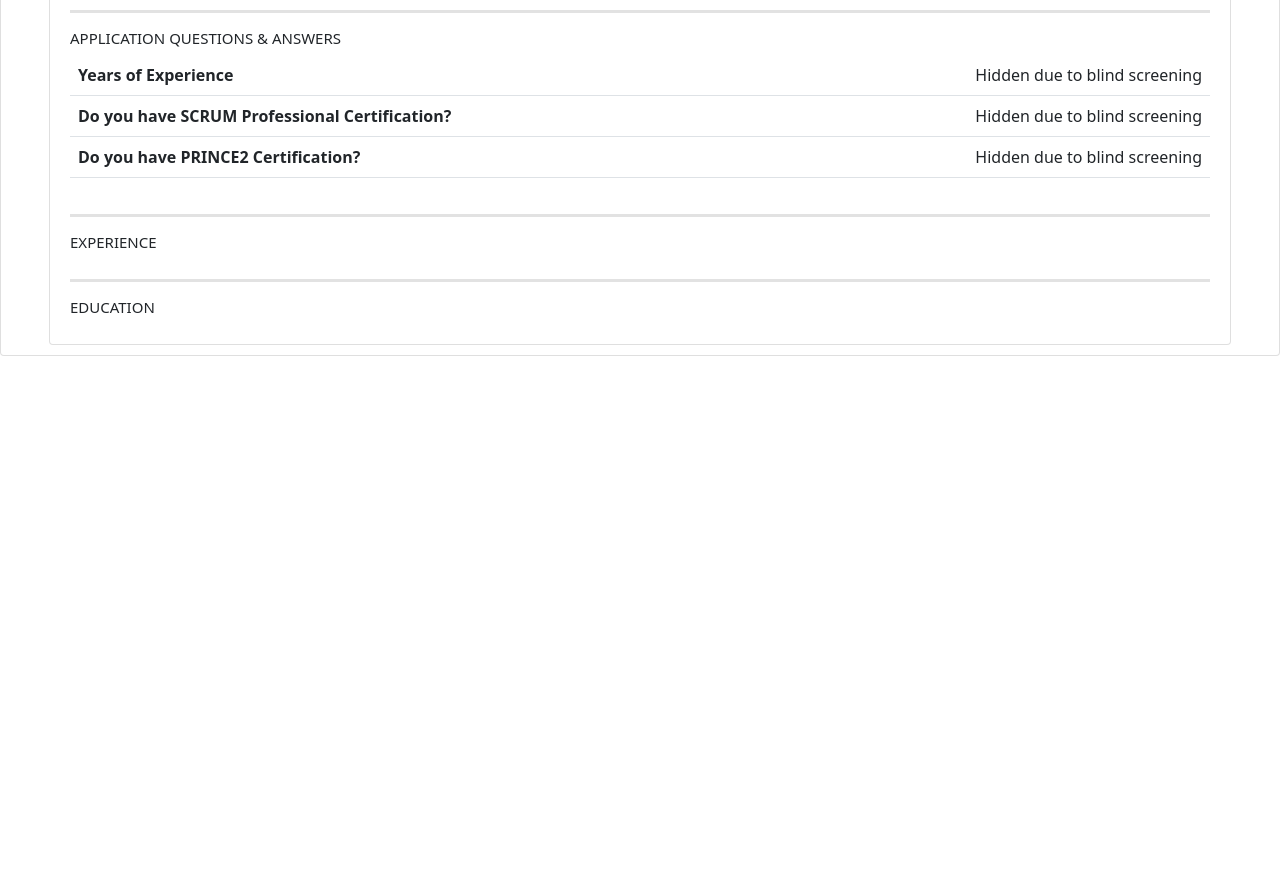
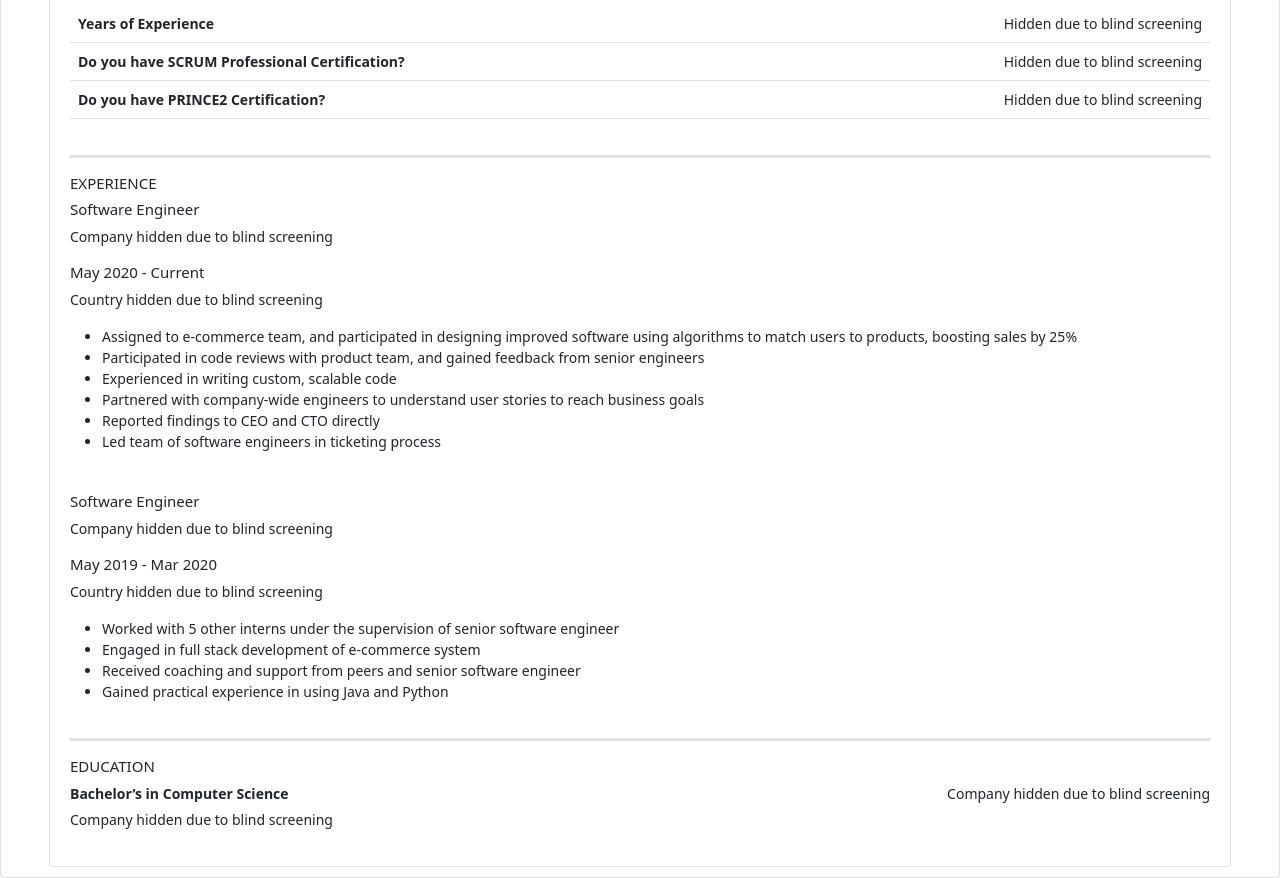
Before and after one commit to HFG-2022/Mosaic, a plain HTML site: page applicantView.html in a window 1280 px wide. Shown: the part 857-1735 px from the top of the page. Before the commit the page ends 1213 px from the top, so only its background shows below. Drawn offline with nearby package versions, Linux system fonts and the light colour scheme.

Commit message:
Add applicant resume details

```diff
--- a/applicantView.html
+++ b/applicantView.html
@@ -123,12 +123,48 @@
 
             <div class="applicant-fields">
                 <h4>EXPERIENCE</h4>
+                <h5 class="job-title">Software Engineer</h5>
+                <p class="company">Company hidden due to blind screening</p>
+                <h5 class="work-duration">May 2020 - Current</h5>
+                <p class="job-country">Country hidden due to blind screening</p>
+                <div class="job-details">
+                    <ul>
+                        <li>Assigned to e-commerce team, and participated in designing improved software using algorithms to match users to products, boosting sales by 25% </li>
+                        <li>Participated in code reviews with product team, and gained feedback from senior engineers</li>
+                        <li>Experienced in writing custom, scalable code</li>
+                        <li>Partnered with company-wide engineers to understand user stories to reach business goals</li>
+                        <li>Reported findings to CEO and CTO directly</li>
+                        <li>Led team of software engineers in ticketing process</li>
+                      </ul>
+                </div>
+
+                <br>
+
+                <h5 class="job-title">Software Engineer</h5>
+                <p class="company">Company hidden due to blind screening</p>
+                <h5 class="work-duration">May 2019 - Mar 2020</h5>
+                <p class="job-country">Country hidden due to blind screening</p>
+                <div class="job-details">
+                    <ul>
+                        <li>Worked with 5 other interns under the supervision of senior software engineer</li>
+                        <li>Engaged in full stack development of e-commerce system</li>
+                        <li>Received coaching and support from peers and senior software engineer</li>
+                        <li>Gained practical experience in using Java and Python</li>
+                      </ul>
+                </div>
             </div>
 
             <hr class="divider-thick">
 
             <div class="applicant-fields">
                 <h4>EDUCATION</h4>
+                <p class="education-field" style="text-align:left;">
+                    <strong>Bachelor’s in Computer Science</strong>
+                    <span style="float:right;">
+                        Company hidden due to blind screening
+                    </span>
+                </p>
+                <p class="Institution">Company hidden due to blind screening</p>
             </div>
         </div>
     </div>
--- a/index.css
+++ b/index.css
@@ -53,6 +53,12 @@
     background-color: #4A5B51;
 }
 
+/* APPLICANT DETAILS VIEW SECTION */
+
+#candidate-preview h2 {
+    font-size: 25px;
+}
+
 #applicant-summary {
     background-color: #BCD2C5;
     border-bottom-style: solid;
@@ -64,6 +70,11 @@
     font-size: 15px;
 }
 
+#applicant-summary p{
+    font-size: 12px;
+}
+
+
 .divider-thick {
     border-top: 3px solid #8D8D8D;
     margin-top: 20px;
@@ -72,3 +83,23 @@
 .applicant-fields h4{
     font-size: 15px;
 }
+
+.applicant-fields td , th{
+    font-size: 14px;
+}
+
+.applicant-fields h5{
+    font-size: 15px;
+}
+
+.applicant-fields p{
+    font-size: 14px;
+}
+
+.applicant-fields li{
+    font-size: 14px;
+}
+
+.education-field {
+    margin-bottom: 5px;
+}
```
